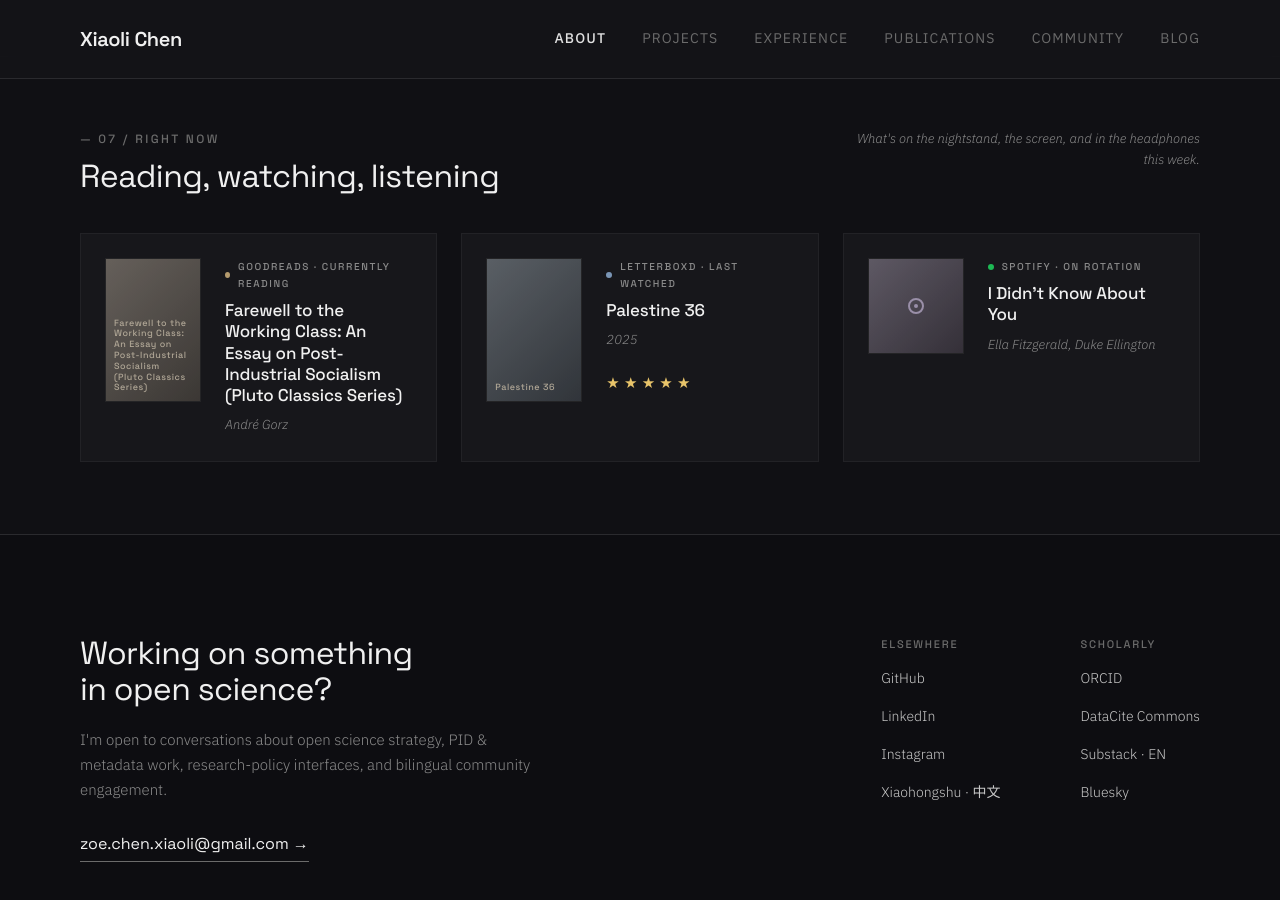
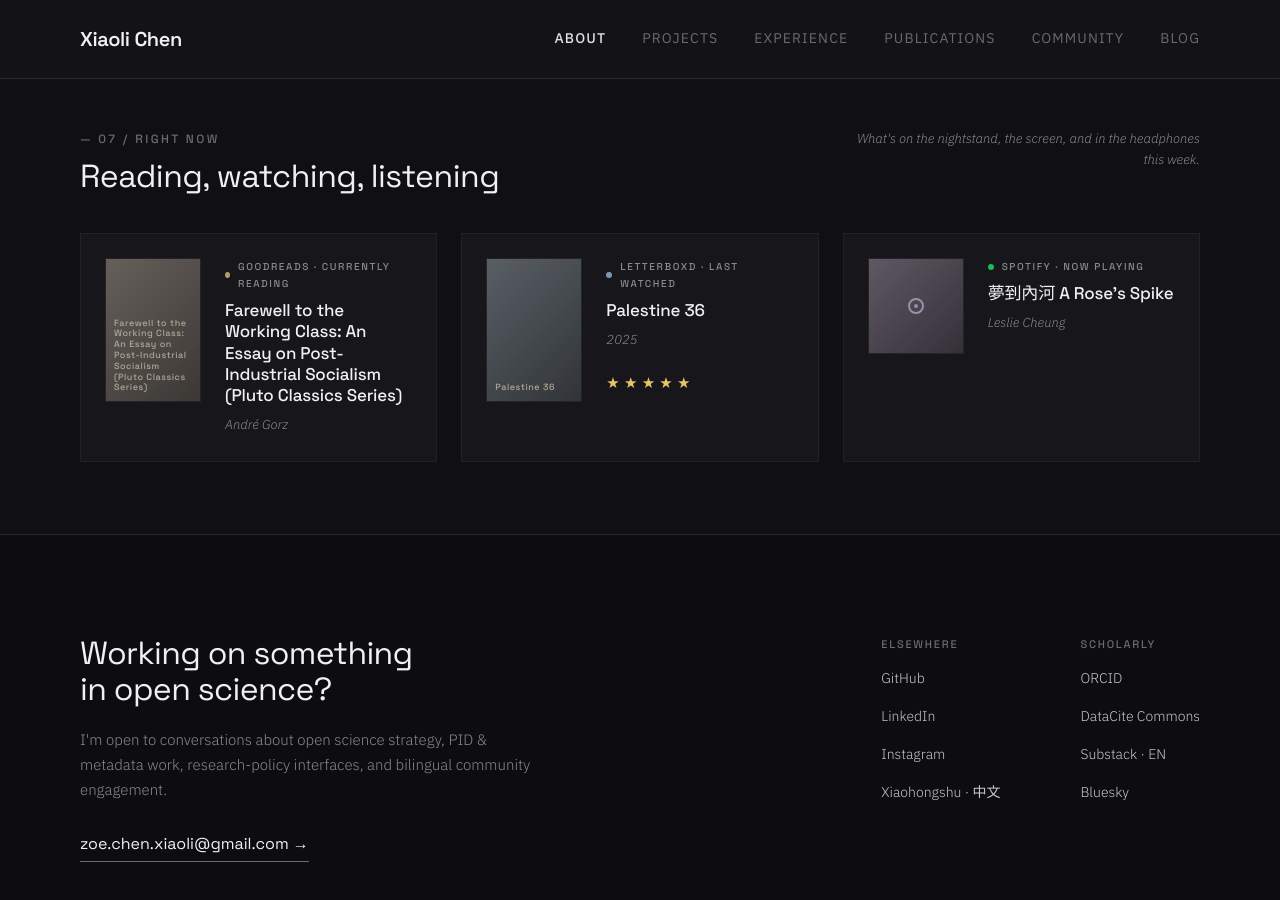
Before and after one commit to xchen101/xchen101.github.io, a Jekyll site: the page built from index.md, in a window 1280 px wide and 900 px high, scrolled down 6657 px. Built offline with Jekyll 4.4.1, drawn with Linux system fonts in a browser that asks for light colours; comment, search, counter and statistics services are not loaded; grey boxes are pictures that could not be loaded.

Commit message:
update: Right Now widget data (auto)

```diff
--- a/_data/now.yml
+++ b/_data/now.yml
@@ -1,4 +1,4 @@
-# Right now — auto-generated by Hermes cron on 2026-06-19 05:00 UTC
+# Right now — auto-generated by Hermes cron on 2026-06-19 11:00 UTC
 # Sources: Goodreads RSS / Letterboxd RSS / Spotify API
 
 reading:
@@ -23,9 +23,9 @@
 listening:
   service: "Spotify"
   accent: "#1DB954"
-  label: "On rotation"
-  title: "I Didn't Know About You"
-  artist: "Ella Fitzgerald, Duke Ellington"
-  url: "https://open.spotify.com/track/7aCElIXlLzWsZxQyo7yOpA"
+  label: "Now playing"
+  title: "夢到內河 A Rose's Spike"
+  artist: "Leslie Cheung"
+  url: "https://open.spotify.com/track/4yK1Hws4Jt1UWnZg2pmnif"
   profile_url: "https://open.spotify.com/"
-  image: "https://i.scdn.co/image/ab67616d00001e028e3a9f279b45bc0b7a0e9995"
+  image: "https://i.scdn.co/image/ab67616d00001e02b8ffbb1230587a962644100f"
```
